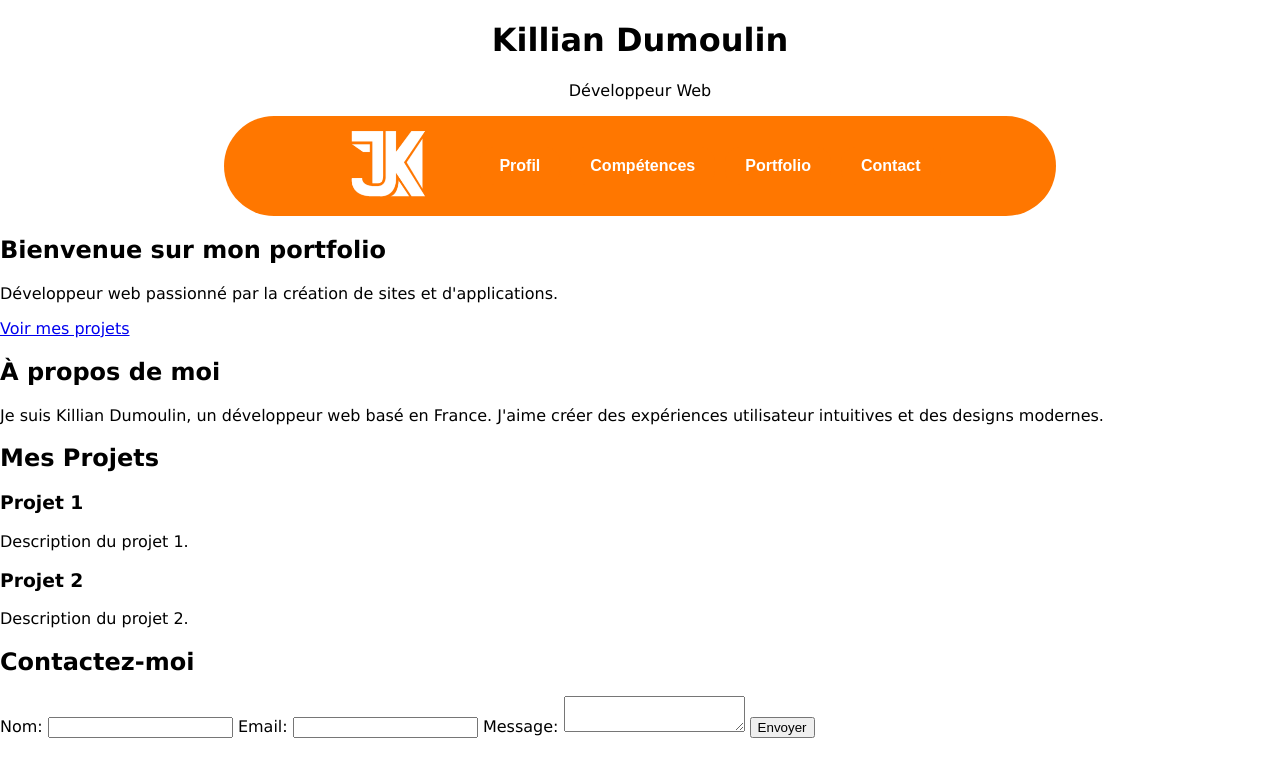
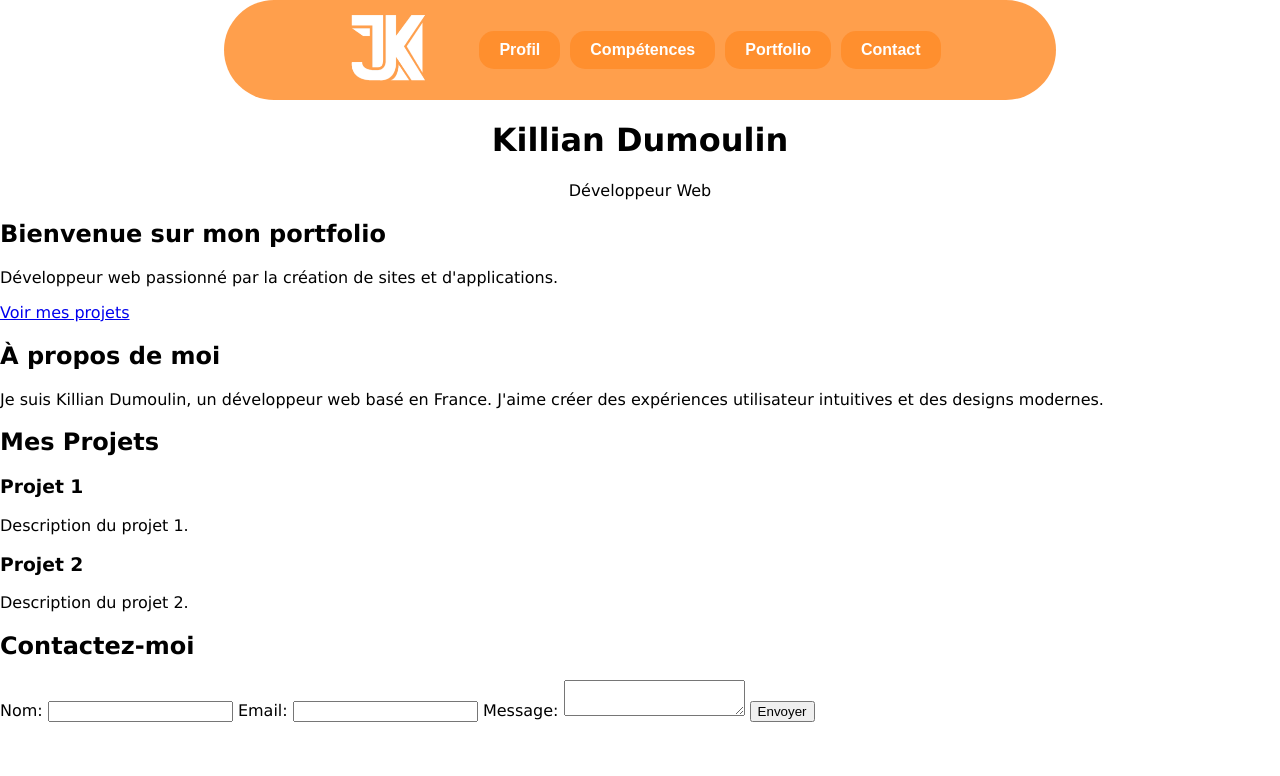
Before and after one commit to Jillian-973/Killian_portfolio, a plain HTML site: page index.html in a window 1280 px wide. Drawn offline with Linux system fonts and the light colour scheme.

Commit message:
test header

```diff
--- a/CSS/base.scss
+++ b/CSS/base.scss
@@ -14,9 +14,14 @@ header {
         text-align: center;
     }
 
+    nav {
+        top: 10px;
+        z-index: 1000;
+    }
+
     .nav {
         display: flex;
-        background-color: $colorOrange;
+        background-color: rgba($colorOrange, 0.7);
         align-items: center;
         justify-content: center;
         margin: auto;
@@ -27,6 +32,7 @@ header {
             list-style: none;
             display: flex;
             gap: 10px;
+            flex-wrap: wrap;
 
             button {
                 padding: 10px 20px;
@@ -34,13 +40,15 @@ header {
                 border: none;
                 font-size: 16px;
                 font-weight: 700;
-                background-color: $colorOrange;
+                background-color: rgba($colorOrange, 0.4);
+
                 color: white;
             }
         }
-        img{
+
+        img {
             height: 100px;
-            width: auto ;
+            width: auto;
         }
     }
 }
--- a/index.html
+++ b/index.html
@@ -15,8 +15,7 @@
 <body>
     <header>
 
-        <h1>Killian Dumoulin</h1>
-        <p>Développeur Web</p>
+
 
         <nav>
             <div class="nav">
@@ -29,6 +28,8 @@
                 </ul>
             </div>
         </nav>
+        <h1>Killian Dumoulin</h1>
+        <p>Développeur Web</p>
     </header>
 
     <section class="hero">
```
Also changed, not shown: CSS/style.css, 1 other file.
